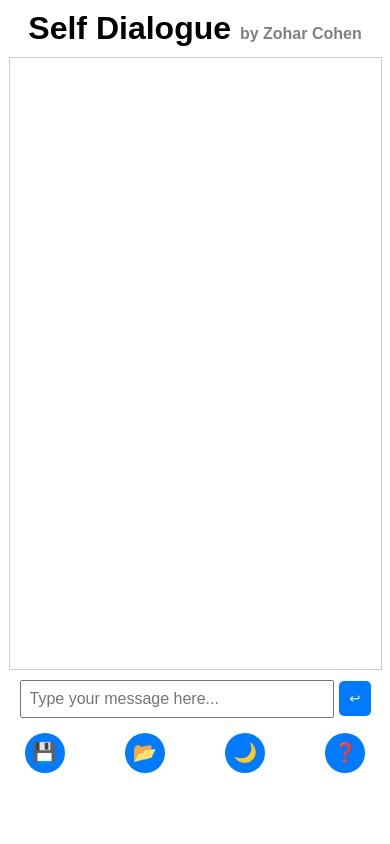
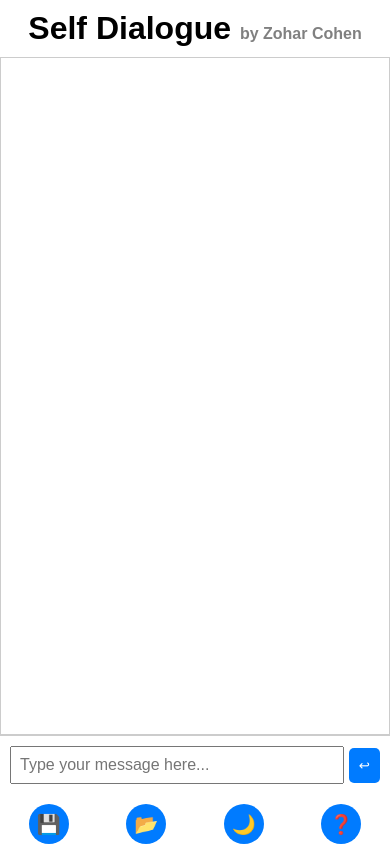
Before and after one commit to 20har/self_dialogue, a Flask app: page / in a window 390 px wide. Run offline with Flask 3, Linux system fonts and the light colour scheme.

Commit message:
Updated layout for mobile responsiveness and improved chat visibility

```diff
--- a/templates/index.html
+++ b/templates/index.html
@@ -21,11 +21,9 @@
             box-sizing: border-box;
             display: flex;
             flex-direction: column;
-            align-items: center;
-            justify-content: flex-start;
+            height: 100vh; /* Make the page take up the full viewport height */
             background-color: var(--background-color);
             color: var(--text-color);
-            height: 100vh;
         }
 
         h1 {
@@ -33,15 +31,19 @@
             margin: 10px 0;
         }
 
+        #chat-container {
+            flex: 1; /* Expand to take all available space */
+            display: flex;
+            flex-direction: column;
+            overflow: hidden; /* Prevent scrolling for the entire container */
+        }
+
         #chat-box {
+            flex: 1; /* Take up all available vertical space */
             border: 1px solid #ccc;
             padding: 10px;
-            width: 90%;
-            max-width: 600px;
-            height: 70%; /* Adjust height to make chat always visible */
-            overflow-y: auto; /* Smooth scrolling */
+            overflow-y: auto; /* Make only the chat box scrollable */
             background-color: var(--background-color);
-            margin-bottom: 10px;
         }
 
         .bubble {
@@ -71,9 +73,9 @@
         #input-container {
             display: flex;
             align-items: center;
-            width: 90%;
-            max-width: 600px;
-            margin-bottom: 10px;
+            padding: 10px;
+            border-top: 1px solid #ccc;
+            background-color: var(--background-color);
         }
 
         #user-input {
@@ -94,9 +96,8 @@
 
         #actions-container {
             display: flex;
-            justify-content: space-between;
-            width: 90%;
-            max-width: 600px;
+            justify-content: space-around;
+            margin-top: 10px;
         }
 
         .action-button {
@@ -110,7 +111,6 @@
             display: flex;
             align-items: center;
             justify-content: center;
-            margin: 5px;
             font-size: 1.2em;
         }
 
@@ -124,12 +124,14 @@
         Self Dialogue
         <small style="font-size: 16px; color: gray;">by Zohar Cohen</small>
     </h1>
+    <div id="chat-container">
         <div id="chat-box">
             <!-- Chat messages will appear here -->
         </div>
         <div id="input-container">
             <input type="text" id="user-input" placeholder="Type your message here..." dir="ltr">
             <button id="send-button" onclick="sendMessage()">↩</button>
+        </div>
     </div>
     <div id="actions-container">
         <button class="action-button" onclick="downloadChat()">💾</button>
@@ -164,11 +166,11 @@
             messageElement.appendChild(messageText);
 
             chatBox.appendChild(messageElement);
-            chatBox.scrollTop = chatBox.scrollHeight; // Ensure the latest message is visible
+            chatBox.scrollTop = chatBox.scrollHeight; // Ensure latest message is visible
 
             document.getElementById("user-input").value = "";
 
-            // Toggle sender
+            // Toggle sender logic
             if (!manualSwitch) {
                 currentSender = currentSender === "*" ? "-" : "*";
             } else {
```
Lines whose indentation alone changed are shown as unchanged.
